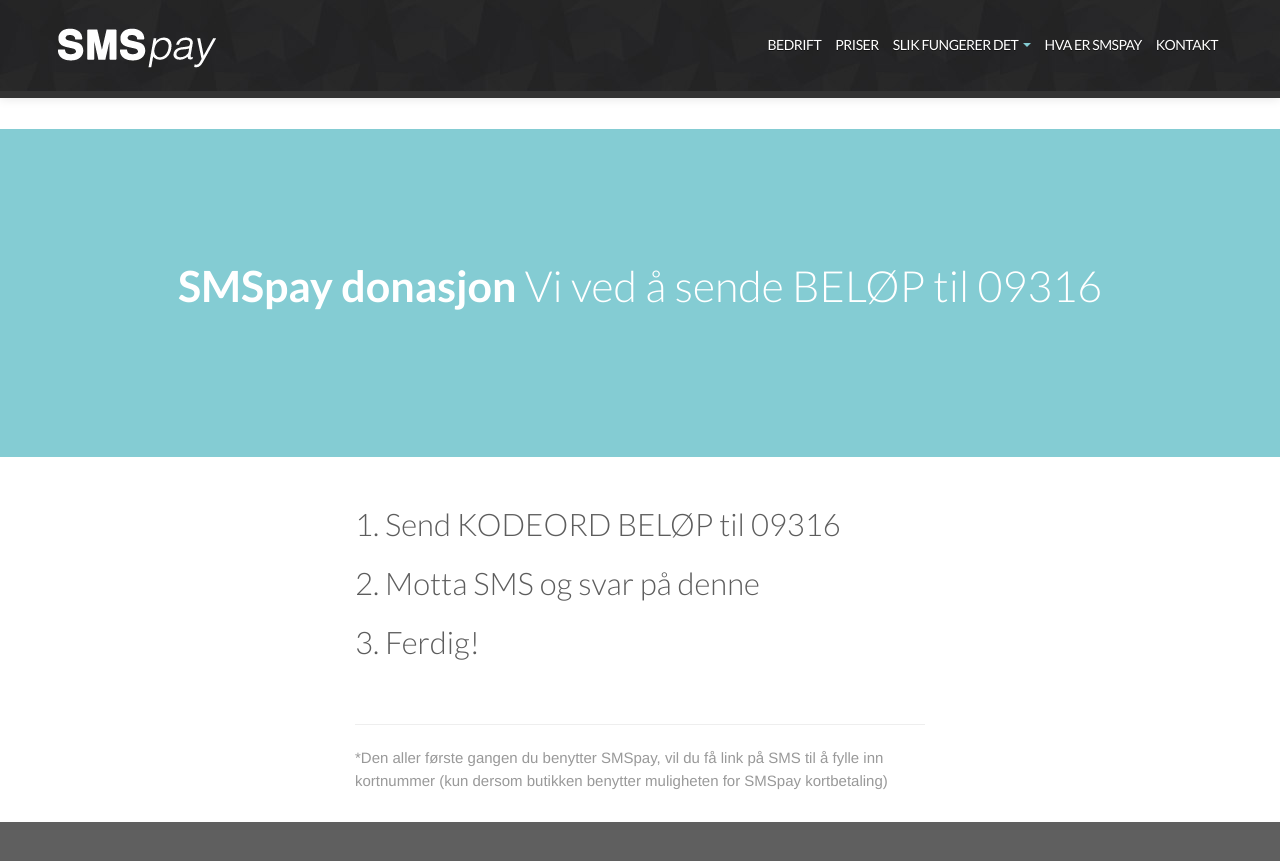
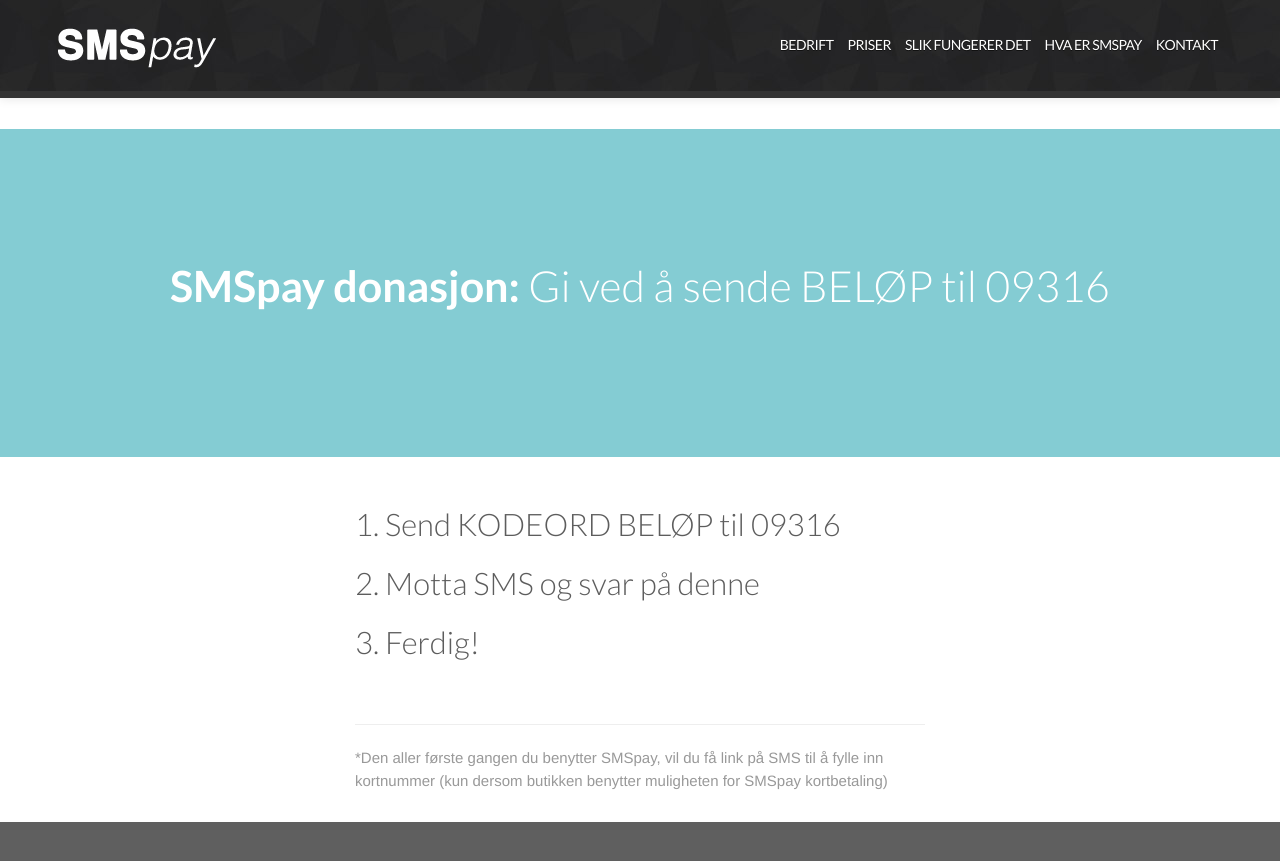
Before and after one commit to front/smspay.io, a Jekyll site: the page built from hvordan/index.html, in a window 1280 px wide and 900 px high, scrolled down 704 px. Shown: the top 861 px of the window. Built offline with Jekyll 4.4.1, drawn with Linux system fonts in a browser that asks for light colours; nearby versions of some CDN libraries.

Commit message:
Menu fux

```diff
--- a/_layouts/default.html
+++ b/_layouts/default.html
@@ -54,14 +54,7 @@
           <ul class="nav pull-right">
             <li><a href="/bedrift">Bedrift</a></li>
             <li><a href="/bestill">Priser</a></li>
-            <li class="dropdown">
-              <a href="#" class="dropdown-toggle" data-toggle="dropdown">Slik fungerer det <b class="caret"></b></a>
-              <ul class="dropdown-menu">
-                <li><a href="/hvordan#shop">Jeg vil shoppe</a></li>
-                <li><a href="/hvordan#gi">Jeg vil gi til et formål</a></li>
-                <li><a href="/bedrift/hvordan">→ For bedriften (merchant)</a></li>
-              </ul>
-            </li>
+            <li><a href="/bestill">Slik fungerer det</a></li>
             <li><a href="/hva">Hva er SMSpay</a></li>
             <li><a href="/kontakt">Kontakt</a></li>
           </ul>
--- a/hvordan/index.html
+++ b/hvordan/index.html
@@ -46,7 +46,7 @@
     <div class="container">
       <div class="row-fluid">
         <div class="span12 text-center">
-          <h2><strong>SMSpay donasjon</strong> Vi ved å sende BELØP til 09316 </h2>
+          <h2><strong>SMSpay donasjon:</strong> Gi ved å sende BELØP til 09316 </h2>
         </div>
       </div>
     </div>
```
